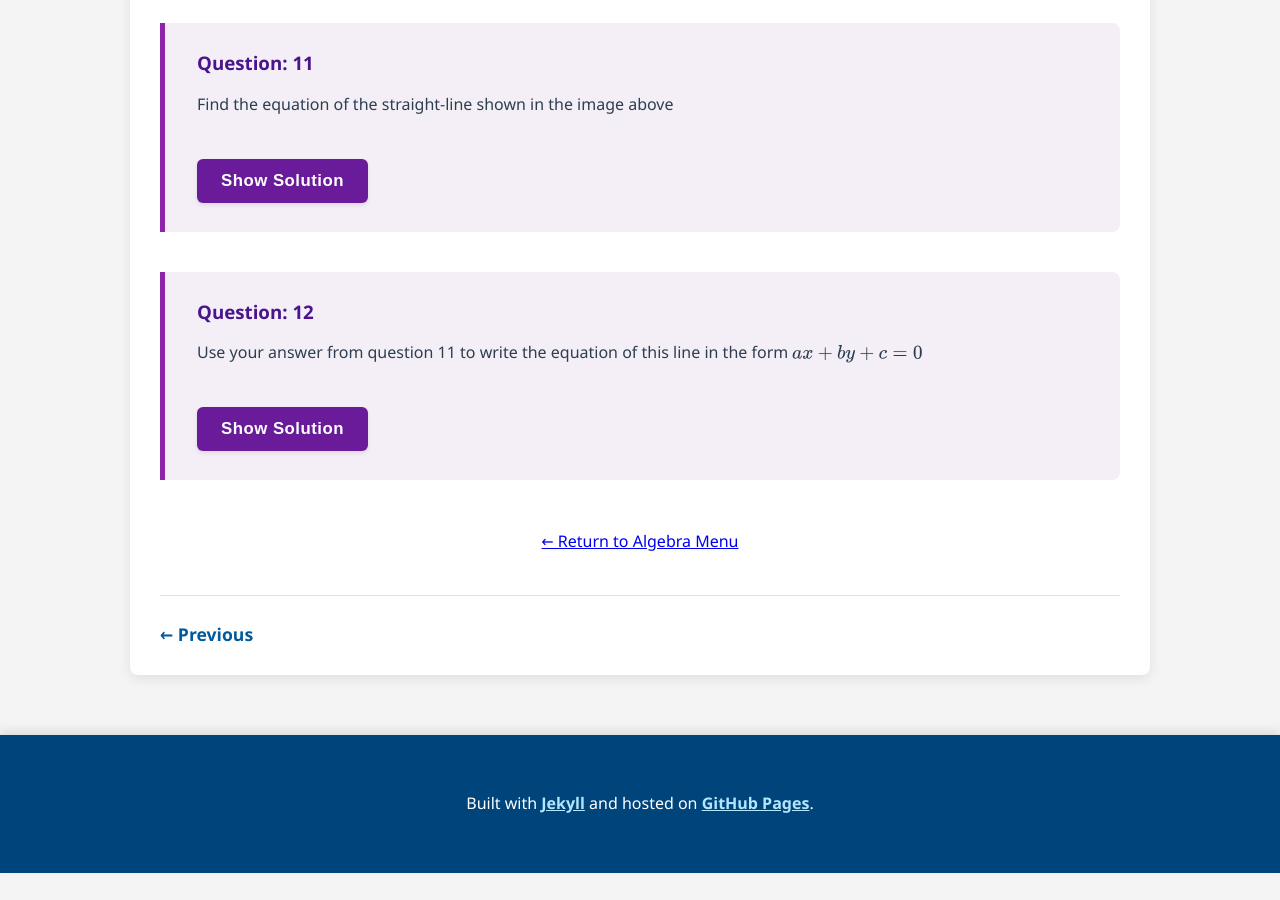
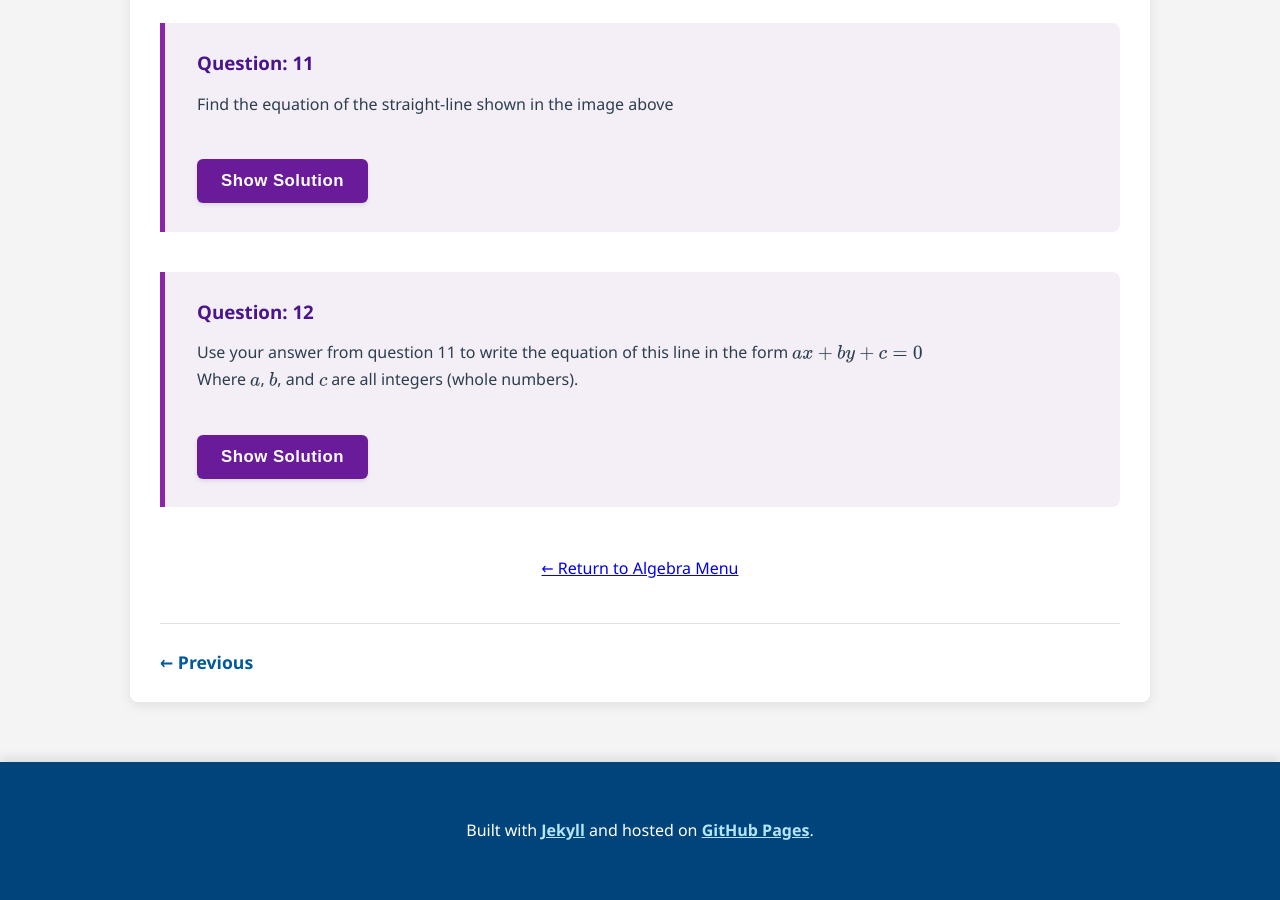
Before and after one commit to probe973/nbs-4104b, a Jekyll site: the page built from algebra/04-straight_lines.md, in a window 1280 px wide and 900 px high, scrolled down 6818 px. Built offline with Jekyll 4.4.1, drawn with Linux system fonts in a browser that asks for light colours; before the commit the page ends 7691 px from its top, so only the background shows below that.

Commit message:
Update 04-straight_lines.md

```diff
--- a/algebra/04-straight_lines.md
+++ b/algebra/04-straight_lines.md
@@ -202,7 +202,7 @@ $$y=3x-1$$
     id="sl_find_4"
     title="12"
     question_text="Use your answer from question 11 to write the equation of this line in the form
-    $$ax+by+c=0$$"
+    $$ax+by+c=0$$ <br> Where $a$, $b$, and $c$ are all integers (whole numbers)."
     solution_text="$y=2.5x+1.2$ <br> Multiply all terms by 10: $10y=25x+12$ <br> Subtract $10y$ from both sides: $0=25x+12-10y$ <br> $$25x-10y+12=0$$ <br> Note also that $-25x+10y-12=0$ is also a correct solution."
 %}
 
```
